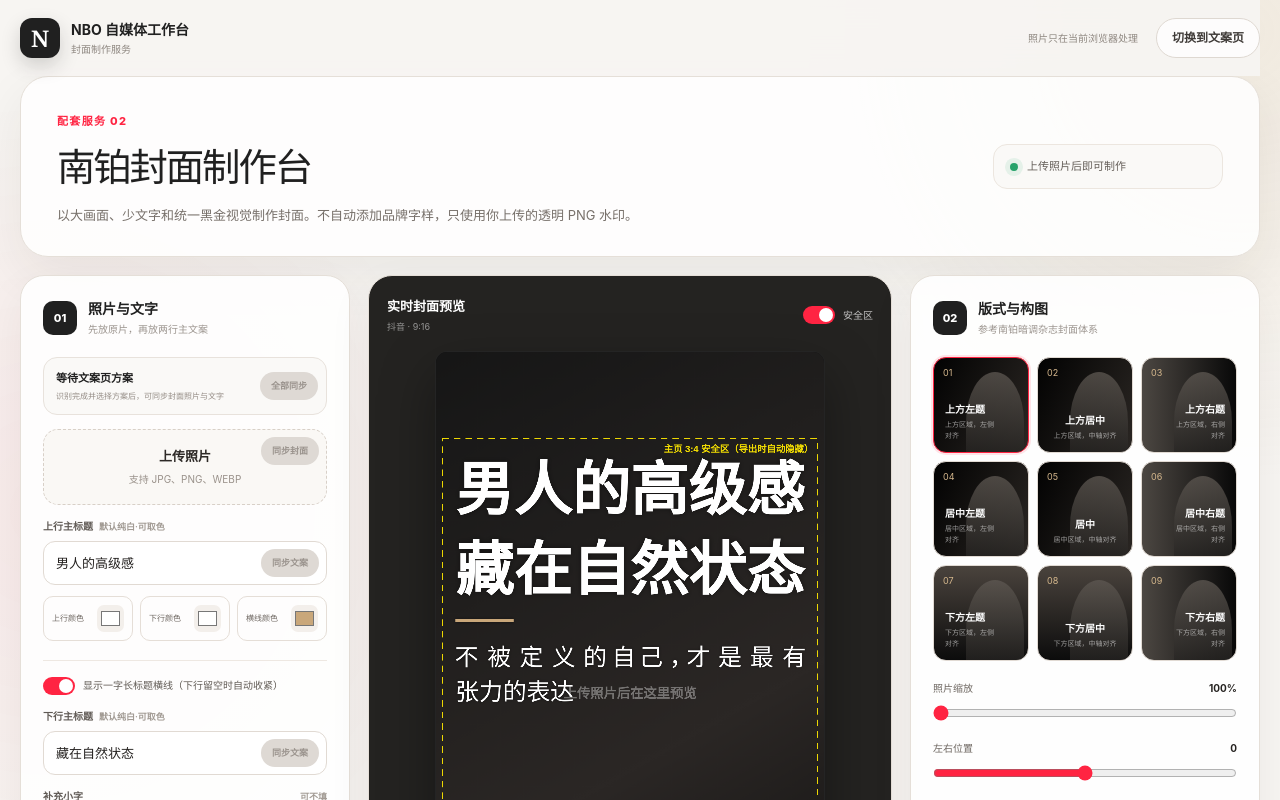
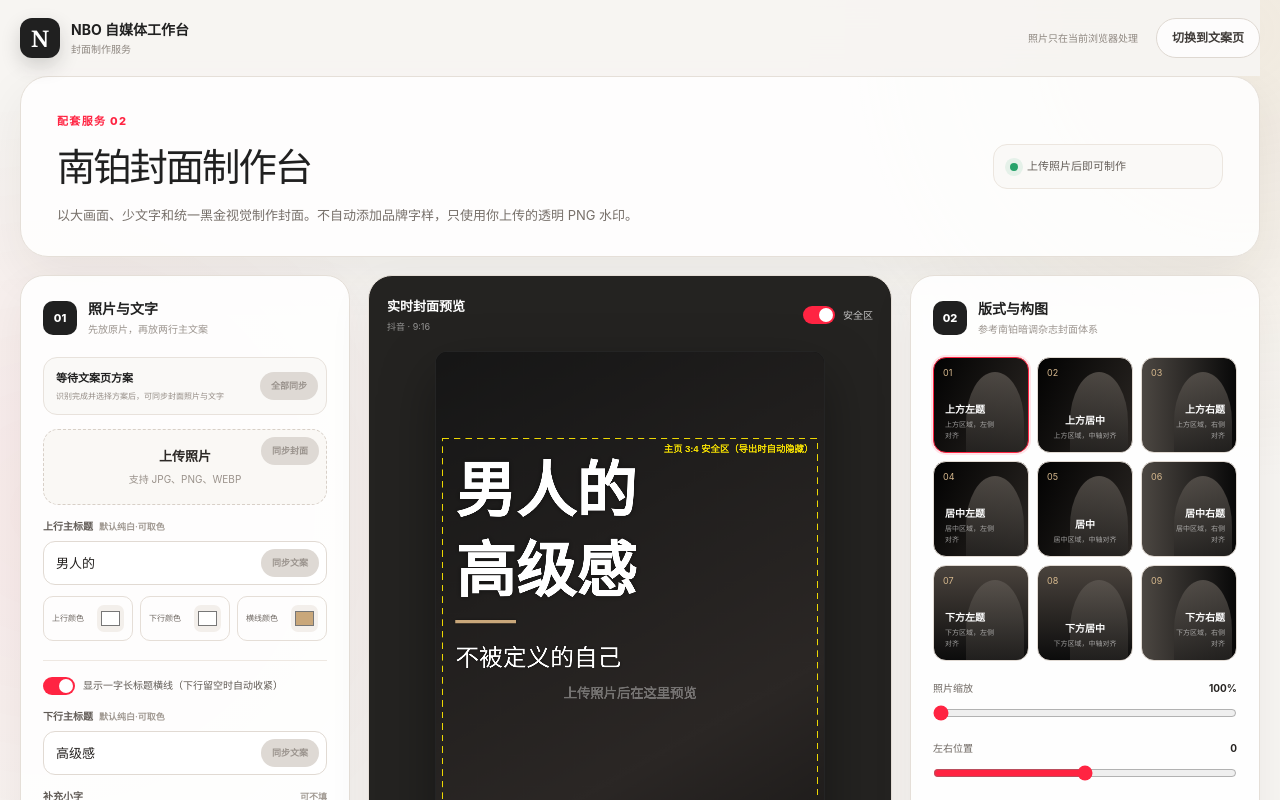
Before and after one commit to wdmm630202/nbo-cover-copy, a Next.js app: page /cover in a window 1280 px wide. Shown: the top 800 px of the page. Built offline with nearby package versions, Linux system fonts and the light colour scheme.

Commit message:
set current cover copy as default

```diff
--- a/app/cover/CoverStudio.tsx
+++ b/app/cover/CoverStudio.tsx
@@ -66,9 +66,9 @@ const MEMORY_KEY_PREFIX = "nbo-cover-studio-memory-";
 const DEFAULT_SETTINGS: StudioSettings = {
   platformId: "douyin",
   templateId: "top-left",
-  topText: "男人的高级感",
-  bottomText: "藏在自然状态",
-  subtitle: "不被定义的自己，才是最有张力的表达",
+  topText: "男人的",
+  bottomText: "高级感",
+  subtitle: "不被定义的自己",
   topColor: "#FFFFFF",
   bottomColor: "#FFFFFF",
   dividerColor: "#C9A77A",
@@ -545,10 +545,6 @@ export default function CoverStudio() {
             parsed.titleScaleVersion = 2;
           }
           if (parsed.bottomText === "藏在自然状态里") parsed.bottomText = "藏在自然状态";
-          if (parsed.topText === "男人的" && parsed.bottomText === "高级感") {
-            parsed.topText = "男人的高级感";
-            parsed.bottomText = "藏在自然状态";
-          }
           parsed.templateId = normalizeTemplateId(parsed.templateId);
           setSettings({ ...DEFAULT_SETTINGS, ...parsed });
         }
@@ -718,10 +714,6 @@ export default function CoverStudio() {
         parsed.titleScaleVersion = 2;
       }
       if (parsed.bottomText === "藏在自然状态里") parsed.bottomText = "藏在自然状态";
-      if (parsed.topText === "男人的" && parsed.bottomText === "高级感") {
-        parsed.topText = "男人的高级感";
-        parsed.bottomText = "藏在自然状态";
-      }
       parsed.templateId = normalizeTemplateId(parsed.templateId);
       setSettings({ ...DEFAULT_SETTINGS, ...parsed });
       setNotice(`已应用记忆点 ${slot}`);
@@ -1009,7 +1001,7 @@ export default function CoverStudio() {
                 value={settings.topText}
                 maxLength={18}
                 onChange={(event) => updateSetting("topText", event.target.value)}
-                placeholder="例如：男人的高级感"
+                placeholder="例如：男人的"
               />
               <button type="button" disabled={!syncedCopy} onClick={() => applySyncedCopy("topText")}>同步文案</button>
             </div>
@@ -1034,7 +1026,7 @@ export default function CoverStudio() {
                 value={settings.bottomText}
                 maxLength={18}
                 onChange={(event) => updateSetting("bottomText", event.target.value)}
-                placeholder="例如：藏在自然状态"
+                placeholder="例如：高级感"
               />
               <button type="button" disabled={!syncedCopy} onClick={() => applySyncedCopy("bottomText")}>同步文案</button>
             </div>
```
Also changed, not shown: 2 other files (tests, documents, lock files or other folders).
